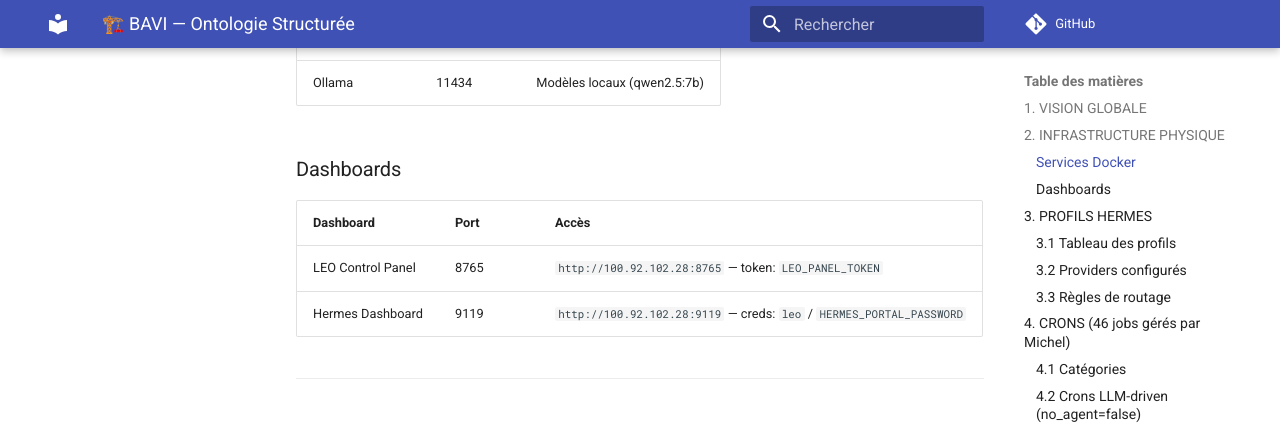
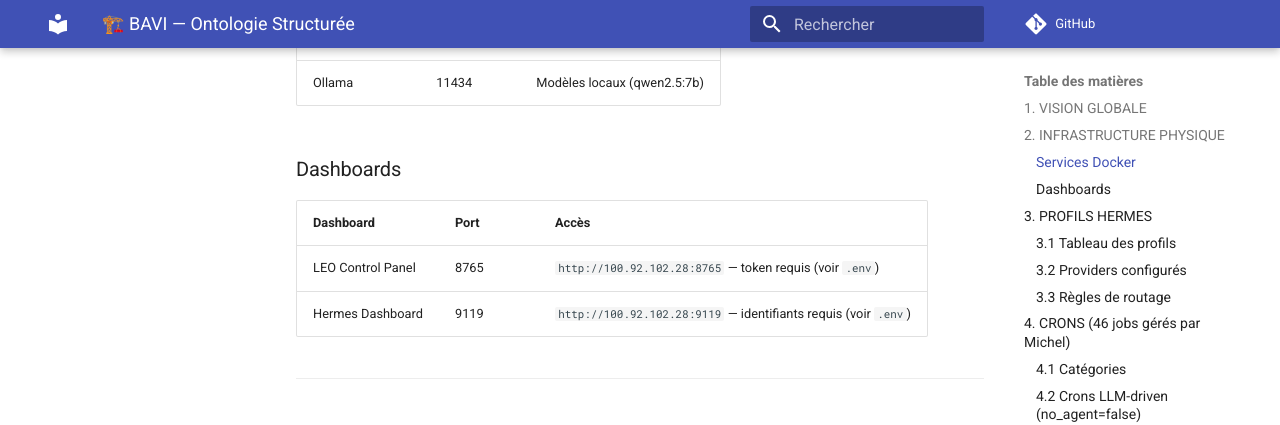
Before and after one commit to christophedanhier-hash/hermes-wiki, an MkDocs documentation site: the page built from docs/BAVI_ONTOLOGY.md, in a window 1280 px wide and 900 px high, scrolled down 1435 px. Shown: the top 425 px of the window. Built offline with MkDocs 1.6.1 and Material for MkDocs 9.7.7, drawn with Linux system fonts in a browser that asks for light colours; comment, search, counter and statistics services are not loaded; some of the changed text lies outside the part shown.

Commit message:
securite: retire le token dashboard et les identifiants du wiki public
Le token du panneau LEO (leo-panel-2026) et les identifiants du dashboard
Hermes etaient publies en clair dans docs/index.md et docs/BAVI_ONTOLOGY.md,
donc visibles sur le site GitHub Pages indexe.

Remplacement par un renvoi vers .env : le lecteur garde l'information utile
(quel service, quel port) sans exposer le secret.
Aucune page, aucun lien, aucune navigation modifiee.

```diff
--- a/docs/BAVI_ONTOLOGY.md
+++ b/docs/BAVI_ONTOLOGY.md
@@ -49,8 +49,8 @@ BAVI OS
 
 | Dashboard | Port | Accès |
 |-----------|------|-------|
-| LEO Control Panel | 8765 | `http://100.92.102.28:8765` — token: `LEO_PANEL_TOKEN` |
-| Hermes Dashboard | 9119 | `http://100.92.102.28:9119` — creds: `leo` / `HERMES_PORTAL_PASSWORD` |
+| LEO Control Panel | 8765 | `http://100.92.102.28:8765` — token requis (voir `.env`) |
+| Hermes Dashboard | 9119 | `http://100.92.102.28:9119` — identifiants requis (voir `.env`) |
 
 ---
 
@@ -179,7 +179,7 @@ BAVI OS
 - `$GAUTH` pour GitHub (jamais en clair)
 - `$DEEPSEEK_API_KEY` dans `.env`
 - `$OPENROUTER_API_KEY` dans `.env` (configuré, non utilisé)
-- `LEO_PANEL_TOKEN` pour l'API dashboard
+- `$LEO_PANEL_TOKEN` dans `.env` pour l'API dashboard
 - Backup AVANT toute modification de config
 
 ### 8.2 Règles de déploiement
```
Also changed, not shown: docs/index.md (+2 -2 lines).
